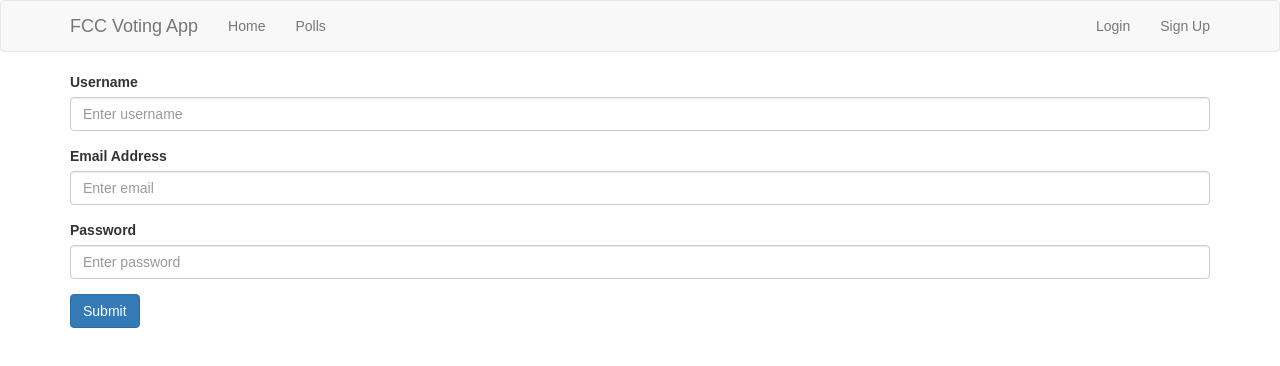
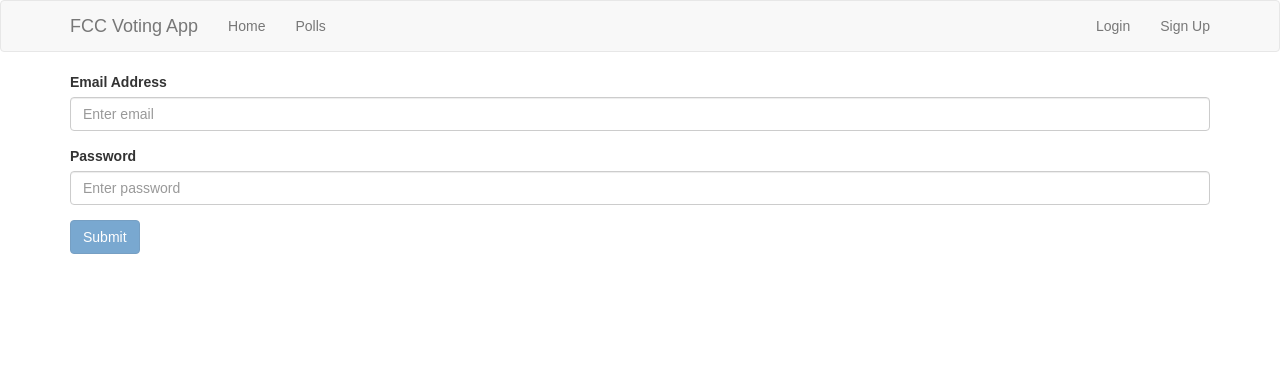
Before and after one commit to tea-kay/FCC-voting-app, a React (Create React App) app in the folder fcc-voting-app/: page /login in a window 1280 px wide. Shown: the top 366 px of the page. Built offline with nearby package versions, Linux system fonts and the light colour scheme.

Commit message:
Started building out first action for Redux

```diff
--- a/fcc-voting-app/src/App.js
+++ b/fcc-voting-app/src/App.js
@@ -1,6 +1,6 @@
 import React, { Component } from 'react';
 import { BrowserRouter, Route, Switch } from 'react-router-dom';
-
+import setAuthorizationToken from './components/utils/setAuthorizationToken';
 import './App.css';
 import NavBar from './components/nav_bar';
 import LandingPage from './components/landing_page';
@@ -8,6 +8,7 @@ import PollsPage from './components/polls_page';
 import SignUp from './components/sign_up';
 import Login from './components/login';
 
+setAuthorizationToken(localStorage.jwtToken);
 
 class App extends Component {
   render() {
--- /dev/null
+++ b/fcc-voting-app/src/actions/types.js
@@ -0,0 +1 @@
+export const SET_CURRENT_USER = 'SET_CURRENT_USER';
--- a/fcc-voting-app/src/components/login.js
+++ b/fcc-voting-app/src/components/login.js
@@ -1,24 +1,51 @@
 import React, { Component } from 'react';
 import { Button } from 'react-bootstrap';
 import FieldGroup from './field_group';
+import axios from 'axios';
+import setAuthorizationToken from './utils/setAuthorizationToken';
+
 
 export default class Login extends Component {
+  constructor() {
+    super();
+    this.state = {
+      email: '',
+      password: '',
+    };
+  }
+  handleEmailChange = (evt) => {
+    this.setState({ email: evt.target.value });
+  }
+  handlePasswordChange = (evt) => {
+    this.setState({ password: evt.target.value });
+  }
+  handleSubmit = (evt) => {
+    evt.preventDefault();
+    const { email, password } = this.state;
+    axios.post('http://localhost:3000/signin', { email, password })
+      .then(response => {
+        console.log(response);
+        const user = response.data.user;
+        localStorage.setItem('user', user.email);
+        window.location = "http://localhost:3001/polls"
+      })
+      .catch(error => {
+        console.error(error);
+      });
+  }
   render() {
+    const { email, password } = this.state;
+    const isEnabled = (email.length > 0 && password.length > 0);
     return (
       <div className="container">
-        <form>
-          <FieldGroup
-            id="formControlsText"
-            type="text"
-            label="Username"
-            placeholder="Enter username"
-            required
-          />
+        <form onSubmit={this.handleSubmit}>
           <FieldGroup
             id="formControlsEmail"
             type="email"
             label="Email Address"
             placeholder="Enter email"
+            value={this.setState.email}
+            onChange={this.handleEmailChange}
             required
           />
           <FieldGroup
@@ -26,11 +53,14 @@ export default class Login extends Component {
             label="Password"
             type="password"
             placeholder="Enter password"
+            value={this.setState.password}
+            onChange={this.handlePasswordChange}
             required
           />
           <Button
             type="submit"
-            className="btn-primary">
+            className="btn-primary"
+            disabled={!isEnabled}>
             Submit
           </Button>
 
--- a/fcc-voting-app/src/components/nav_bar.js
+++ b/fcc-voting-app/src/components/nav_bar.js
@@ -1,8 +1,9 @@
-import React, { Component } from 'react';
+import React, { Component, PropTypes } from 'react';
 import { Navbar, Nav, NavItem } from 'react-bootstrap';
 
 export default class NavBar extends Component {
   render() {
+    const { isAuthenticated } = this.props
     return (
       <div>
       <Navbar>
@@ -16,7 +17,12 @@ export default class NavBar extends Component {
           <NavItem eventKey={2} href="polls">Polls</NavItem>
         </Nav>
         <Nav pullRight>
-          <NavItem eventKey={3} href="login">Login</NavItem>
+          {!isAuthenticated &&
+            <NavItem eventKey={3} href="login">Login</NavItem>
+          }
+          {isAuthenticated &&
+            <NavItem eventKey={5} href="logout">Logout</NavItem>
+          }
           <NavItem eventKey={4} href="signup">Sign Up</NavItem>
         </Nav>
       </Navbar>
@@ -24,3 +30,6 @@ export default class NavBar extends Component {
     )
   }
 }
+
+Navbar.propTypes = {
+}
--- a/fcc-voting-app/src/components/sign_up.js
+++ b/fcc-voting-app/src/components/sign_up.js
@@ -2,14 +2,15 @@ import React, { Component } from 'react';
 import { Button } from 'react-bootstrap';
 import FieldGroup from './field_group';
 import axios from 'axios';
+import setAuthorizationToken from './utils/setAuthorizationToken';
 
 export default class SignUp extends Component {
   constructor() {
-  super();
-  this.state = {
-    email: '',
-    password: '',
-  };
+    super();
+    this.state = {
+      email: '',
+      password: '',
+    };
   }
   handleEmailChange = (evt) => {
     this.setState({ email: evt.target.value });
@@ -26,6 +27,8 @@ export default class SignUp extends Component {
     axios.post('http://localhost:3000/signup', { email, password })
       .then(response => {
         console.log(response);
+        const user = response.data.user;
+        localStorage.setItem('user', user.email);
         window.location = "http://localhost:3001/polls"
       })
       .catch(error => {
--- /dev/null
+++ b/fcc-voting-app/src/components/utils/setAuthorizationToken.js
@@ -0,0 +1,9 @@
+import axios from 'axios';
+
+export default function setAuthorizationToken(token) {
+  if (token) {
+    axios.defaults.headers.common['Authorization'] = `Bearer ${token}`;
+  } else {
+    delete axios.defaults.headers.common['Authorization'];
+  }
+}
```
Also changed, not shown: fcc-voting-app/src/actions/authActions.js (added, +8 -0 lines), fcc-voting-app/src/reducers/auth.js (added, +14 -0 lines), fcc-voting-app/src/reducers/index.js (added, +7 -0 lines).
